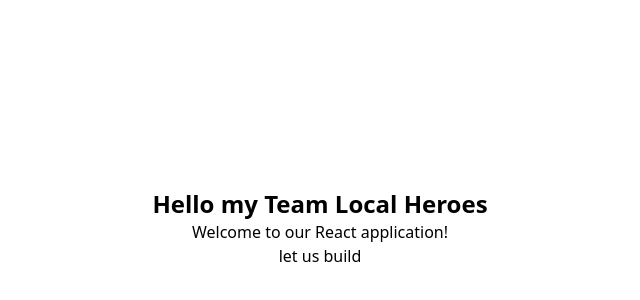
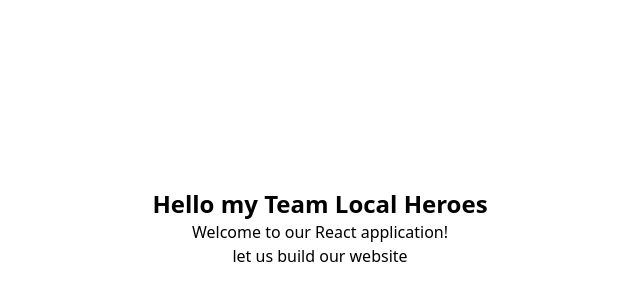
Before and after one commit to Local-Heroes/Local-Heroes-, a React (Vite) app: page / in a window 1280 px wide. Shown: the part 172-472 px from the top of the page, without its empty margins (320-960 px from the left). Built offline with nearby package versions, Linux system fonts and the light colour scheme.

Commit message:
saynis pushed

```diff
--- a/src/App.jsx
+++ b/src/App.jsx
@@ -5,7 +5,7 @@ const App = () => {
     <div className='flex justify-center items-center h-screen flex-col '>
       <h1 className='text-2xl font-bold'>Hello my Team Local Heroes </h1>
       <p>Welcome to our React application!</p>
-      <p>let us build </p>
+      <p>let us build our website</p>
     </div>
   )
 }
```
